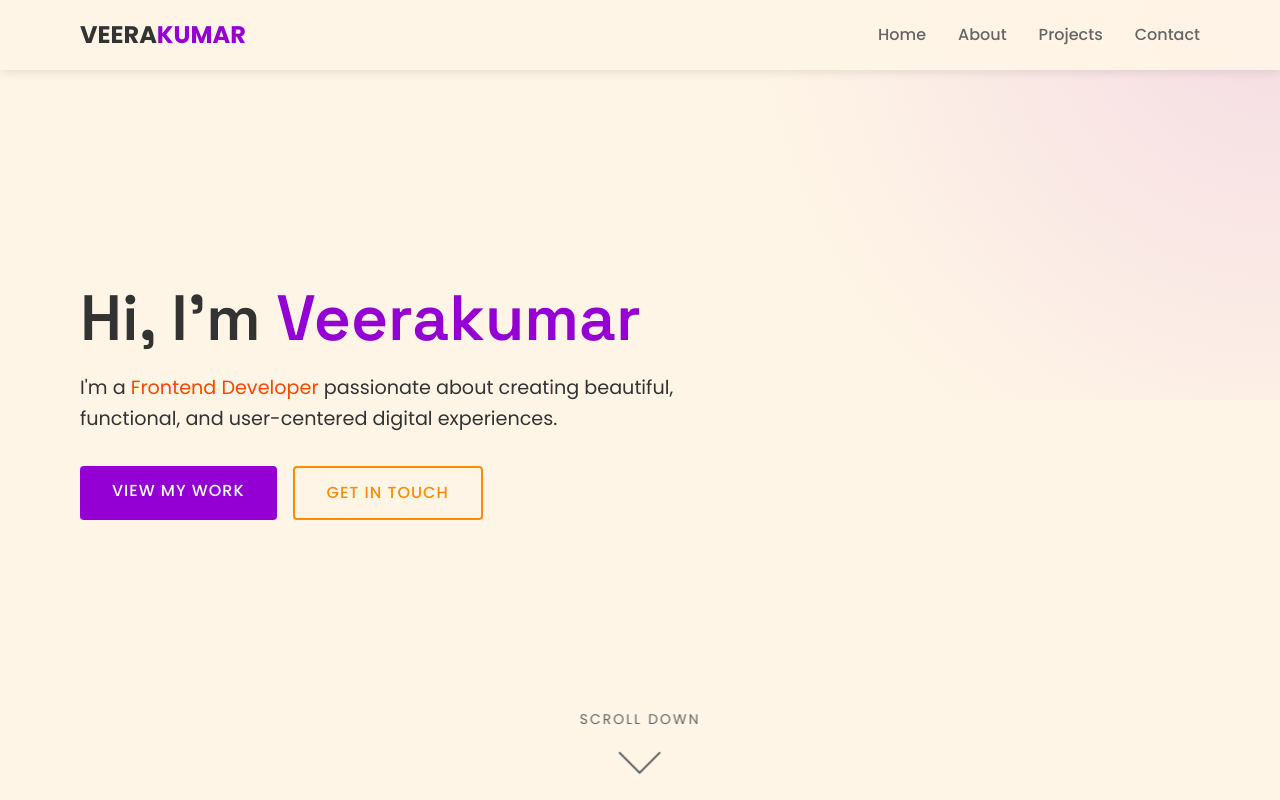
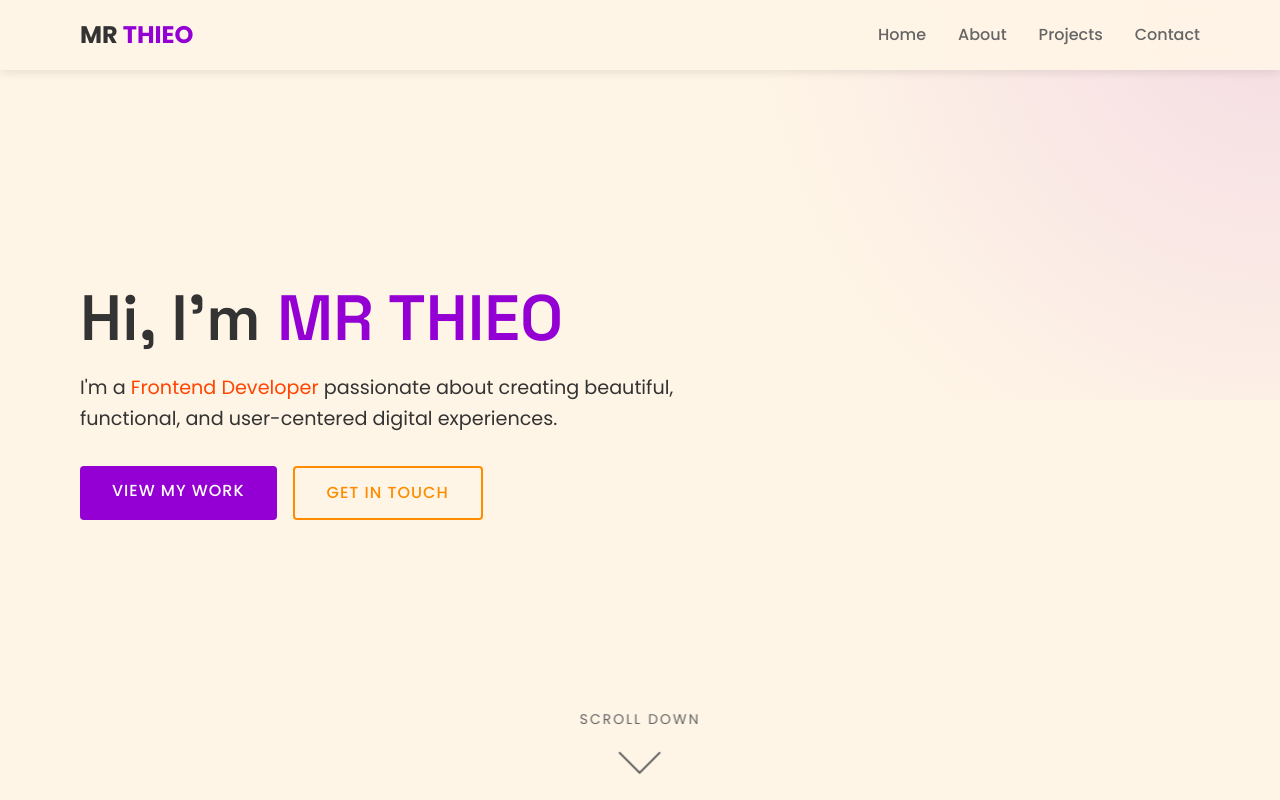
Before and after one commit to thieodev/index.mca, a plain HTML site: page index.html in a window 1280 px wide. Shown: the top 800 px of the page. Drawn offline with Linux system fonts and the light colour scheme.

Commit message:
Change name from 'Veerakumar' to 'MR THIEO'

```diff
--- a/index.html
+++ b/index.html
@@ -788,7 +788,7 @@
     <!-- Header & Navigation -->
     <header id="header">
         <div class="container nav-container">
-            <a href="#home" class="logo">VEERA<span>KUMAR</span></a>
+            <a href="#home" class="logo">MR <span>THIEO</span></a>
             <button class="mobile-toggle" aria-label="Toggle menu">☰</button>
             <ul class="nav-links">
                 <li><a href="#home">Home</a></li>
@@ -802,7 +802,7 @@
     <!-- Hero Section -->
     <section id="home" class="hero">
         <div class="container hero-content">
-            <h1>Hi, I'm <span class="highlight">Veerakumar</span></h1>
+            <h1>Hi, I'm <span class="highlight">MR THIEO</span></h1>
             <p>I'm a <span class="accent">Frontend Developer</span> passionate about creating beautiful, functional, and user-centered digital experiences.</p>
             <div class="hero-buttons">
                 <a href="#projects" class="btn">View My Work</a>
```
